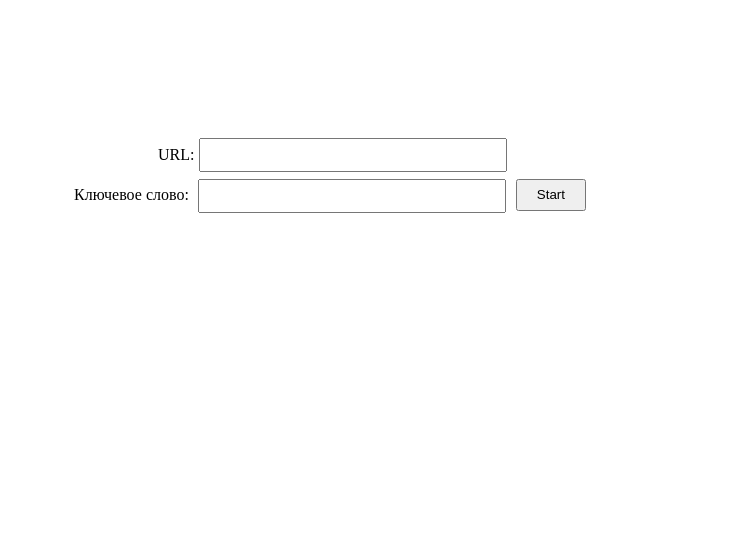
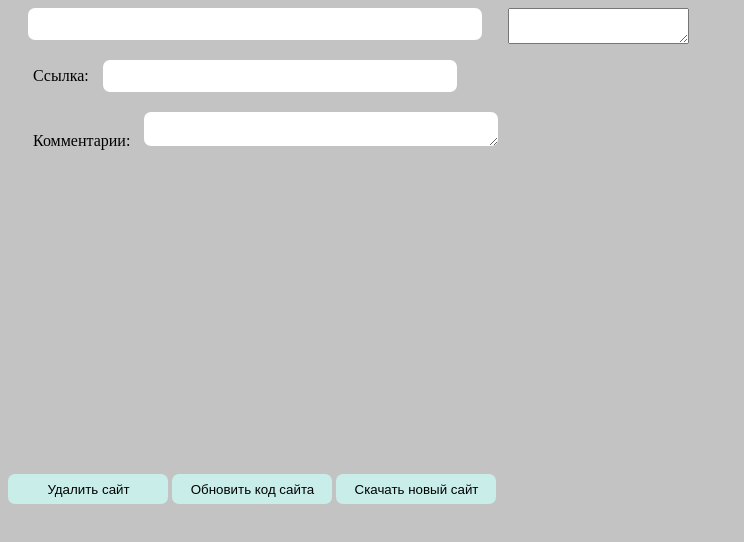
Before and after one commit to beeshnik/First_course_project, a website with bundled scripts: page index.html in a window 1280 px wide. Shown: the whole page, without its empty margins (0-744 px from the left). Built offline with nearby package versions, Linux system fonts and the light colour scheme.

Commit message:
01.05. Drawing Main-Window

```diff
--- a/index.html
+++ b/index.html
@@ -5,33 +5,46 @@
     <!-- https://developer.mozilla.org/en-US/docs/Web/HTTP/CSP -->
     <meta http-equiv="Content-Security-Policy" content="default-src 'self'; script-src 'self'; style-src 'self' 'unsafe-inline'">
     <link href="./styles.css" rel="stylesheet">
-    <title>Hello World!</title>
+    <title>Parser</title>
 </head>
 <body>
-    <div class="header">
-        <label class="label" for="URL">URL:</label><input class="input" id="URL" type="text">
-    </div>
-    <div class="main">
-        <div class="string-with-text">
-            <label class="label" for="key-word">Ключевое слово:</label>
-            <input class="input" id="key-word" type="text">
+    <header class="main-window">
+        <div class="info-and-buttons">
+            <div class="info">
+                <input id="site-name">
+                <label for="url-page">Ссылка:</label>
+                <input id="url-page">
+                <label for="comments-for-site">Комментарии:</label>
+                <textarea id="comments-for-site"></textarea>
+            </div>
+            <div class="buttons">
+                <span>
+                    <button class="button" id="delete-file" value="Удалить сайт">Удалить сайт</button>
+                    <button class="button" id="update-code" value="Обновить код сайта">Обновить код сайта</button>
+                    <button class="button" id="download-new-site" value="Скачать новый сайт">Скачать новый сайт</button>
+                </span>
+            </div>
         </div>
-        <div class="button-to-parse">
-            <input class="button" id="button" value="Start" type="button">
+        <div class="parse-list">
+            <textarea id="sites"></textarea>
         </div>
-    </div>
+    </header>
 
 
 
 
-    <!--<h1>Hello World!</h1>-->
-<!--We are using Node.js <span id="node-version"></span>,-->
-<!--Chromium <span id="chrome-version"></span>,-->
-<!--and Electron <span id="electron-version"></span>.-->
-
-
-
-<!-- You can also require other files to run in this process -->
+<!--    <div class="header">-->
+<!--        <label class="label" for="URL">URL:</label><input class="input" id="URL" type="text">-->
+<!--    </div>-->
+<!--    <div class="main">-->
+<!--        <div class="string-with-text">-->
+<!--            <label class="label" for="key-word">Ключевое слово:</label>-->
+<!--            <input class="input" id="key-word" type="text">-->
+<!--        </div>-->
+<!--        <div class="button-to-parse">-->
+<!--            <input class="button" id="button" value="Start" type="button">-->
+<!--        </div>-->
+<!--    </div>-->
 <script src="./renderer.js"></script>
 <script src="./preload.js"></script>
 </body>
--- a/main.js
+++ b/main.js
@@ -17,7 +17,7 @@ function createWindow () {
     mainWindow.loadFile('index.html')
 
     // Open the DevTools.npx
-        mainWindow.webContents.openDevTools()
+        //mainWindow.webContents.openDevTools()
 
 }
 
--- a/preload.js
+++ b/preload.js
@@ -26,8 +26,8 @@
          const urlElement = document.getElementById("URL")
          const keyWordElement = document.getElementById("key-word")
 
-         let url = urlElement.innerText;
-         let keyWord = keyWordElement.innerText;
+         let url = urlElement.value;
+         let keyWord = keyWordElement.value;
          let cmd = "start PowerIsPower.exe" + " " + url + " " + keyWord;
 
          //const outputElement = document.getElementById("button")
--- a/styles.css
+++ b/styles.css
@@ -1,38 +1,68 @@
 /* styles.css */
 
 /* Add styles here to customize the appearance of your app */
-.header{
-    padding-top: 130px;
-    padding-left: 150px;
-    /*border: 2px solid crimson;*/
+body{
+    background-color: #C3C3C3;
+
+}
+.main-window{
+    display: flex;
 }
 
-.main{
-    display: flex;
-    padding-left: 66px;
-    padding-top: 5pt;
-    /*border: 2px solid crimson;*/
+.info-and-buttons{
+    /*border: crimson solid 2px;*/
+    height: 500px;
+    width: 500px;
 }
 
-.string-with-text{
-    /*border: 2px solid crimson;*/
+.info{
+    /*border: black solid 1px;*/
+    height: 466px;
+}
+.parse-list{
+    /*border: crimson solid 2px;*/
+    height: 500px;
+    width: 250px;
 }
 
-.button-to-parse{
-    padding-left: 10px;
-    /*border: 2px solid crimson;*/
+.buttons{
+    /*border: palegreen solid 1px;*/
+}
+.button{
+    width: 160px;
+    height: 30px;
+    background-color: #C9EEEA;
+    border-radius: 7px;
+    border: 0px;
+    padding-right: 5px;
 }
 
-.button{
-    width: 70px;
-    height: 32px;
+input[id="site-name"]{
+    width: 450px;
+    height: 30px;
+    border-radius: 7px;
+    border: 0px;
+    margin-left: 20px;
 }
 
-.input{
-    width: 300px;
-    height: 28px;
+input[id="url-page"]{
+    width: 350px;
+    height: 30px;
+    border-radius: 7px;
+    border: 0px;
+    margin-left: 10px;
+    margin-top: 20px;
 }
 
-.label{
-    padding-right: 5px;
+textarea[id="comments-for-site"]{
+    width: 350px;
+    height: 30px;
+    border-radius: 7px;
+    border: 0px;
+    margin-left: 10px;
+    margin-top: 20px;
 }
+label{
+    margin-left: 25px;
+    margin-top: 20px;
+}
```
